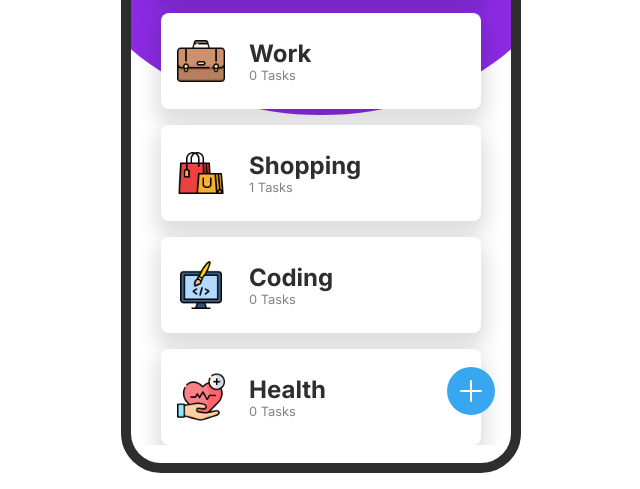
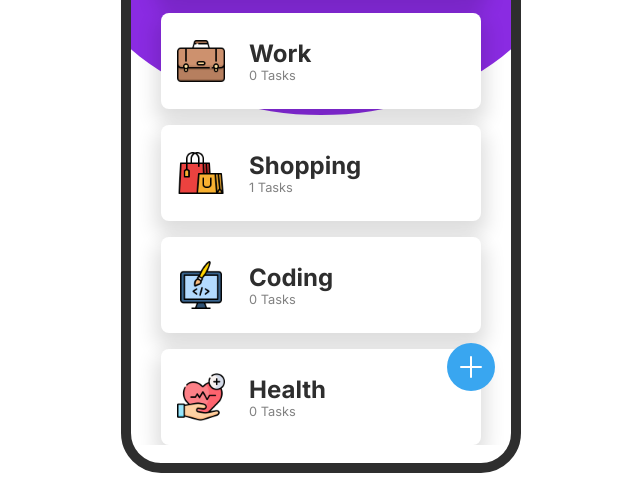
Before and after one commit to Davidcm2803/todo-list-test, a plain HTML site: page index.html in a window 1280 px wide. Shown: the part 311-800 px from the top of the page, without its empty margins (319-959 px from the left). Drawn offline with Linux system fonts and the light colour scheme.

Commit message:
Update style.css

```diff
--- a/style.css
+++ b/style.css
@@ -343,7 +343,7 @@ body {
 /* Add Task */
 .add-task-btn {
     position: absolute;
-    bottom: 3rem;
+    bottom: 4.5rem;
     right: 1rem;
     width: 3rem;
     height: 3rem;
```
